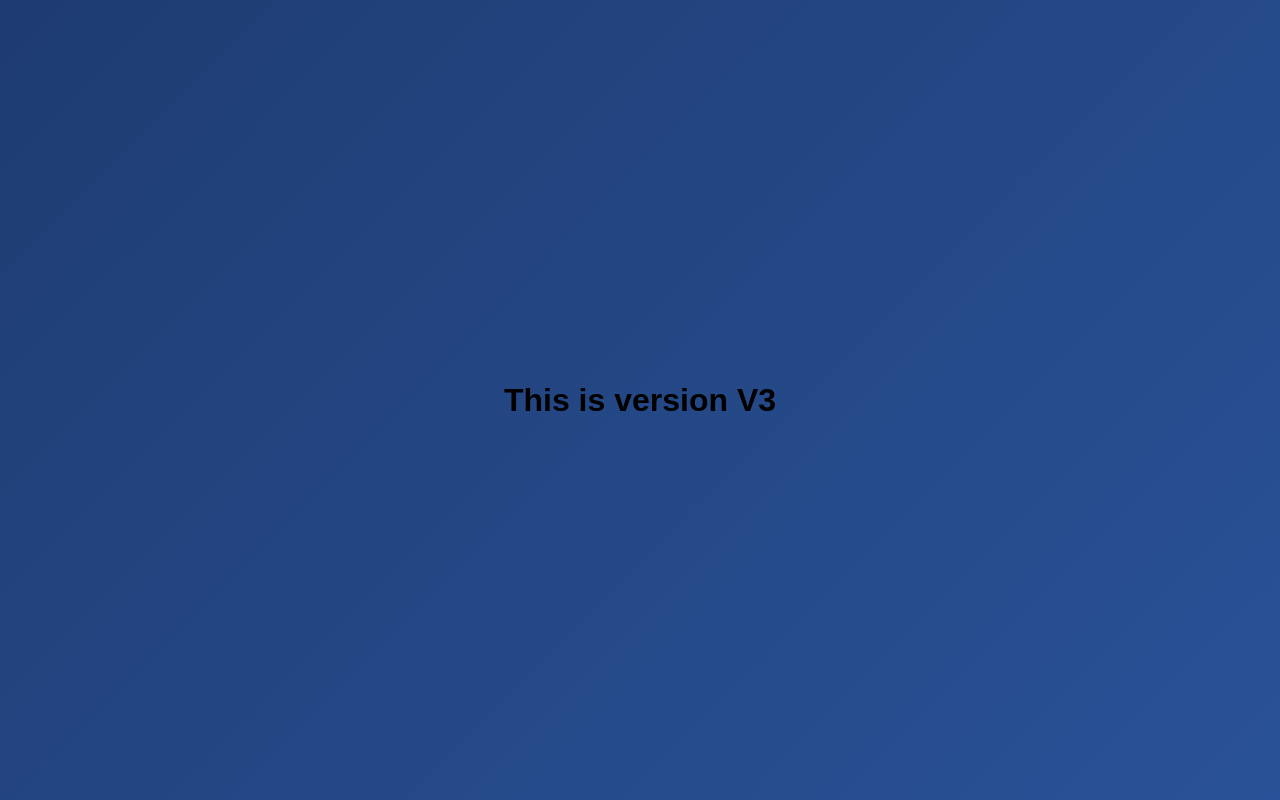
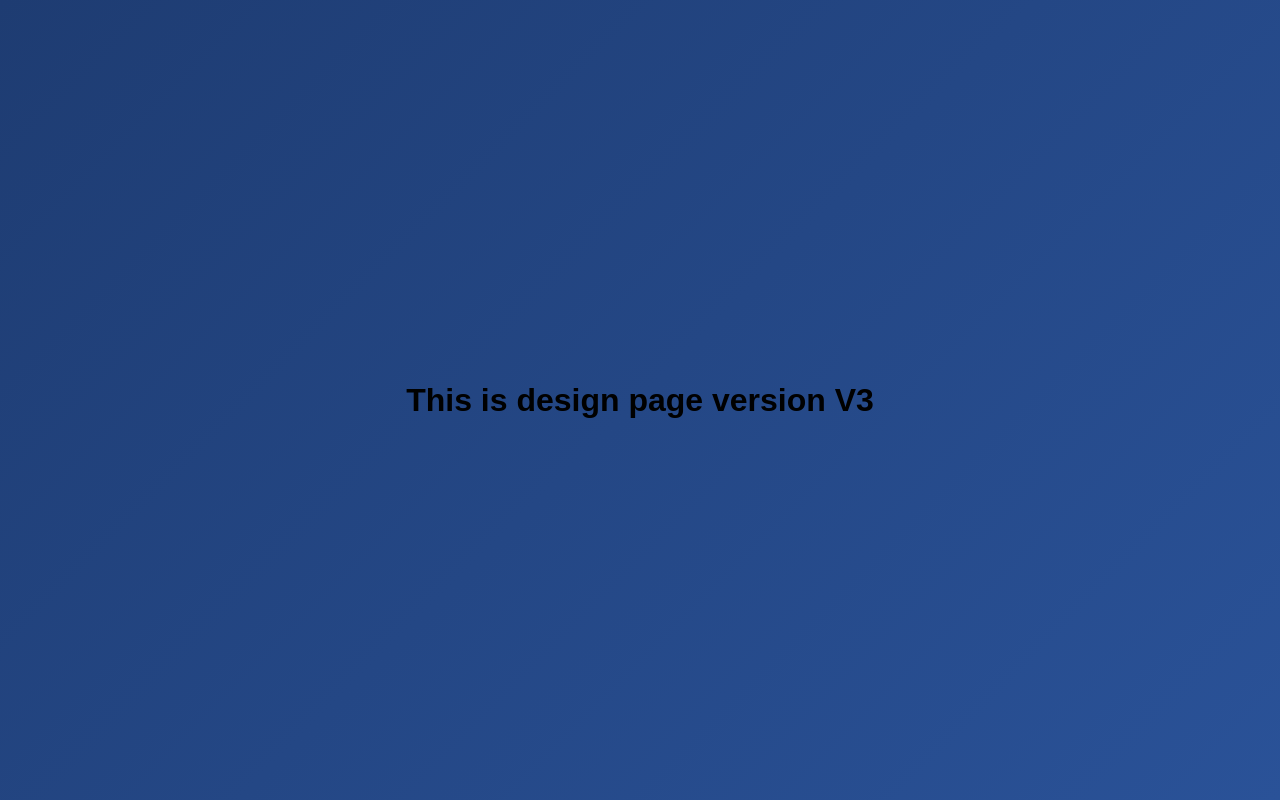
Before and after one commit to Digambar7753/Myrepo, a plain HTML site: page index.html in a window 1280 px wide. Drawn offline with Linux system fonts and the light colour scheme.

Commit message:
changed h1

```diff
--- a/index.html
+++ b/index.html
@@ -7,7 +7,7 @@
     <title>Document</title>
 </head>
 <body>
-    <h1>This is version V3</h1>
+    <h1>This is design page version V3</h1>
 
 </body>
 </html>
```
